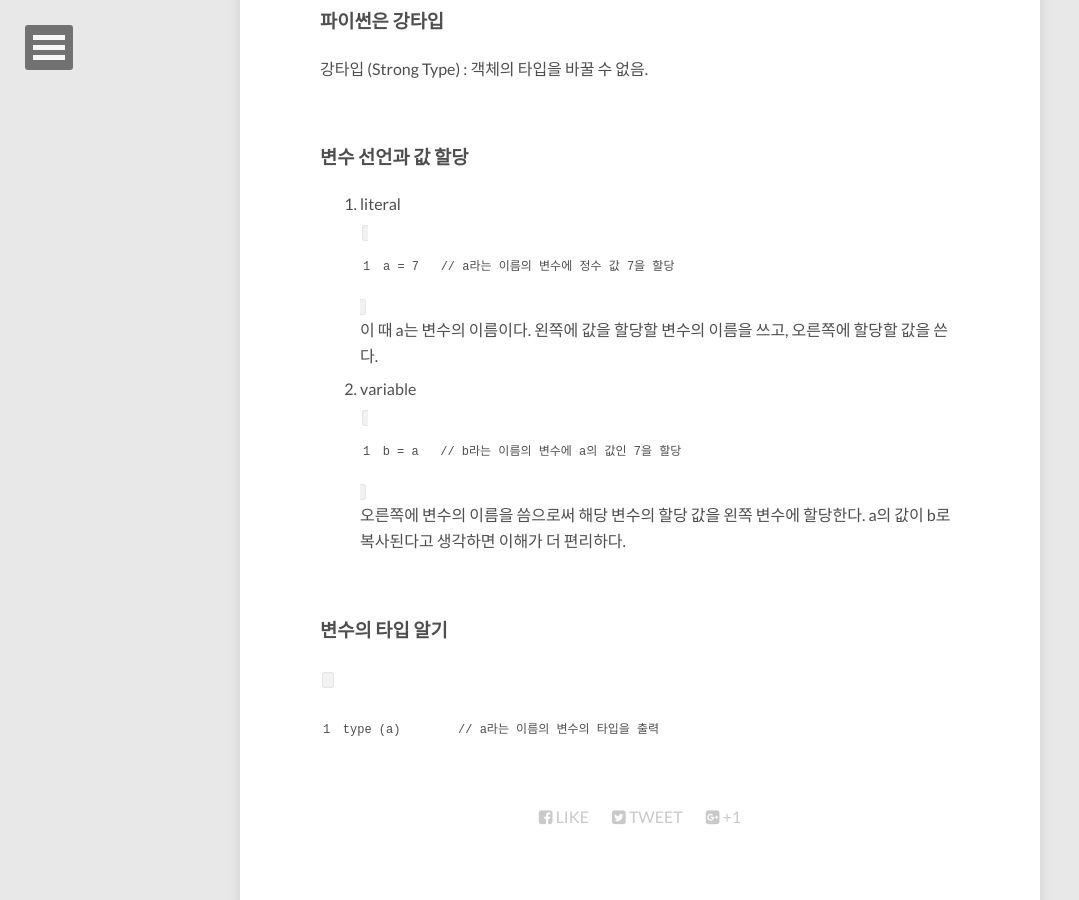
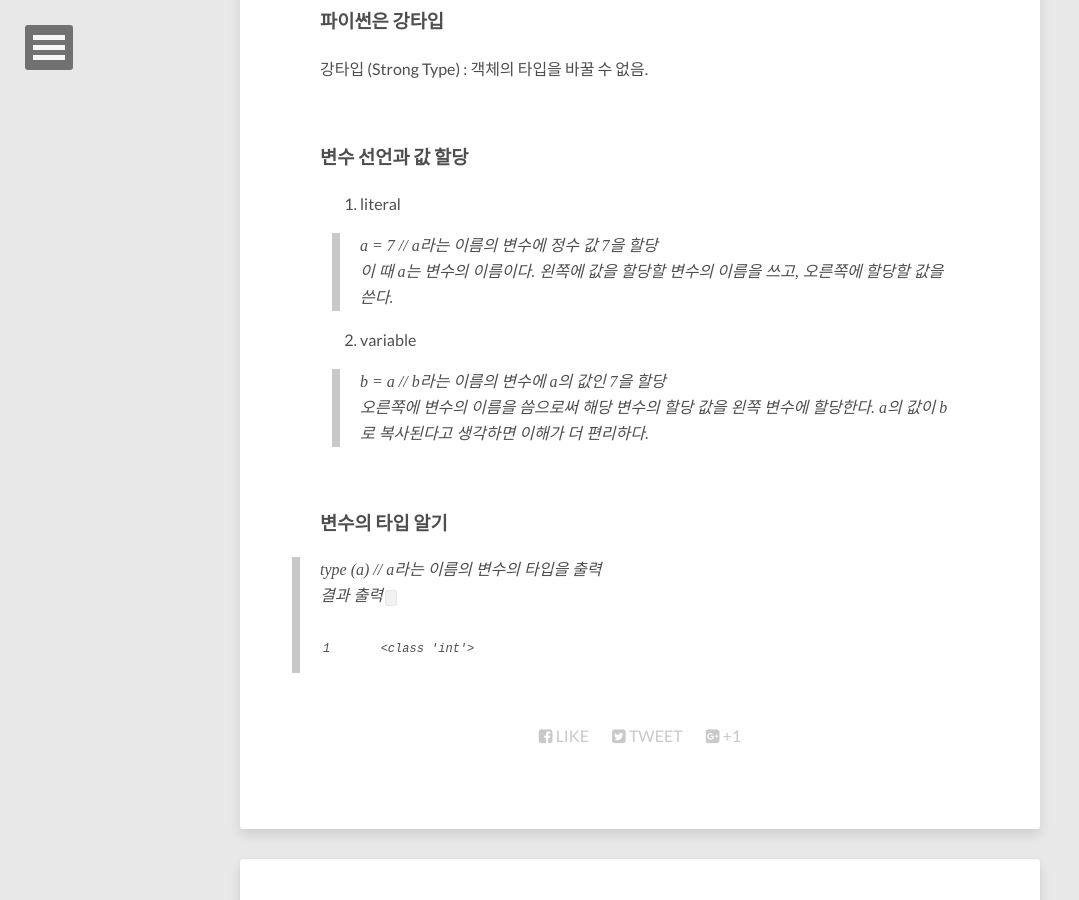
Before and after one commit to makeajourney/makeajourney.github.io, a Jekyll site: the page built from _posts/2016-01-30-python-data.md, in a window 1280 px wide and 900 px high, scrolled down 690 px. Shown: the whole window, without its empty margins (0-1079 px from the left). Built offline with Jekyll 4.4.1, drawn with Linux system fonts in a browser that asks for light colours; nearby versions of some CDN libraries; comment, search, counter and statistics services are not loaded.

Commit message:
update post python1

```diff
--- a/_posts/2016-01-30-python-data.md
+++ b/_posts/2016-01-30-python-data.md
@@ -27,14 +27,16 @@ categories : python
 
 ### 변수 선언과 값 할당
 1. literal
-`a = 7	// a라는 이름의 변수에 정수 값 7을 할당`
+> a = 7	// a라는 이름의 변수에 정수 값 7을 할당
 이 때 a는 변수의 이름이다. 왼쪽에 값을 할당할 변수의 이름을 쓰고, 오른쪽에 할당할 값을 쓴다.
 1. variable
-`b = a	// b라는 이름의 변수에 a의 값인 7을 할당`
+> b = a	// b라는 이름의 변수에 a의 값인 7을 할당
 오른쪽에 변수의 이름을 씀으로써 해당 변수의 할당 값을 왼쪽 변수에 할당한다.
 a의 값이 b로 복사된다고 생각하면 이해가 더 편리하다.
 
 <br>
 
 ### 변수의 타입 알기
-`type (a)	// a라는 이름의 변수의 타입을 출력`
+> type (a)	// a라는 이름의 변수의 타입을 출력
+결과 출력
+`<class 'int'>`
```
